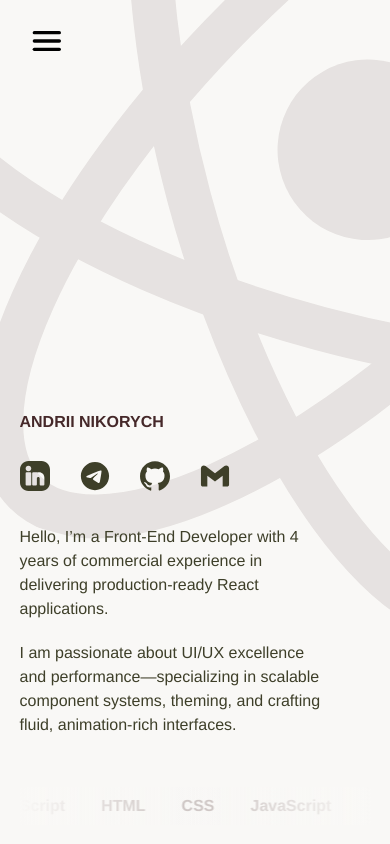
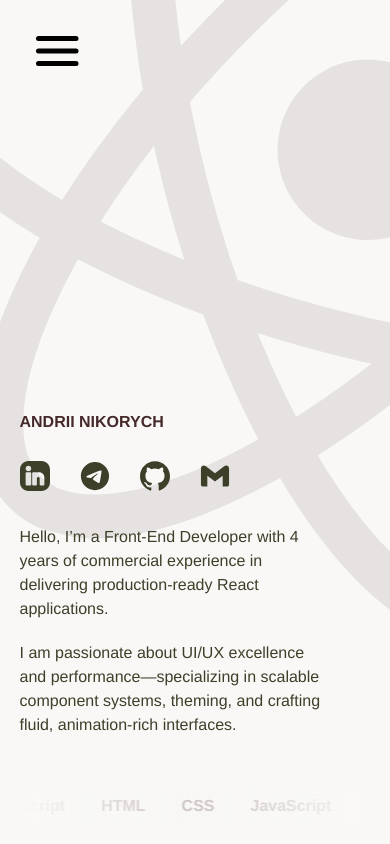
Before and after one commit to AndriyNikorych/portfolio, a Next.js app: page /en in a window 390 px wide. Built offline with nearby package versions, Linux system fonts and the light colour scheme.

Commit message:
fix size of mobile menu

```diff
--- a/src/assets/styles/component/header.module.scss
+++ b/src/assets/styles/component/header.module.scss
@@ -16,12 +16,12 @@
   .mobileMenu {
     display: none;
     cursor: pointer;
-    width: 40px;
-    height: 40px;
+    width: 60px;
+    height: 60px;
 
     svg {
-      width: 40px;
-      height: 40px;
+      width: 60px;
+      height: 60px;
     }
   }
 
@@ -84,6 +84,8 @@
 @media (max-width: 600px) {
   .header {
     justify-content: flex-start;
+    color: var(--color4);
+
     .mobileMenu {
       display: block;
     }
@@ -96,7 +98,7 @@
       justify-content: center;
       gap: 100px;
       padding: 50px 20px;
-      transform: translateX(100%);
+      transform: translateX(-100%);
       transition: transform 0.3s ease-in-out;
 
       .close {
@@ -104,7 +106,7 @@
         cursor: pointer;
         position: absolute;
         top: 20px;
-        right: 20px;
+        left: 20px;
 
         svg {
           width: 60px;
@@ -126,7 +128,7 @@
       }
 
       .menuItem {
-        font-size: 40px;
+        font-size: 30px;
 
         .homeEl {
           display: flex;
@@ -134,8 +136,7 @@
           gap: 10px;
 
           svg {
-            width: 60px;
-            height: 60px;
+            display: none;
           }
         }
 
```
